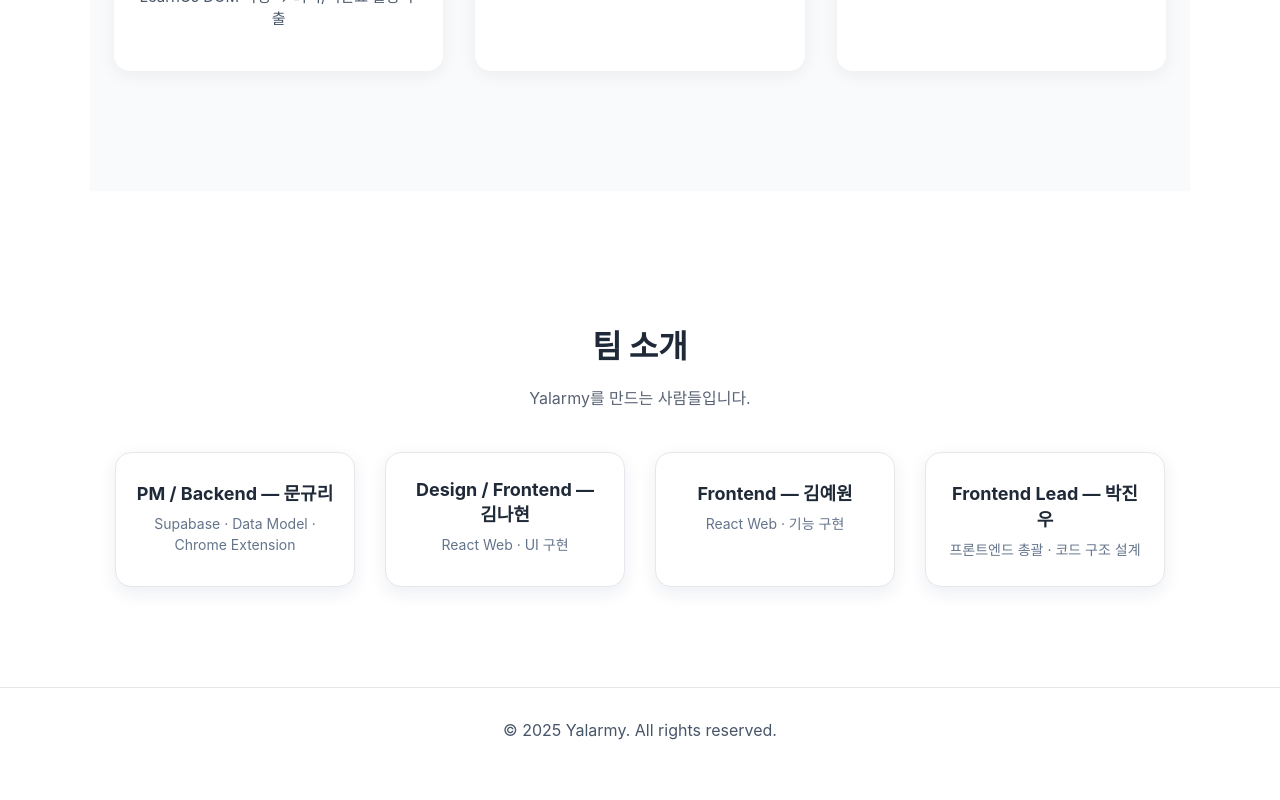
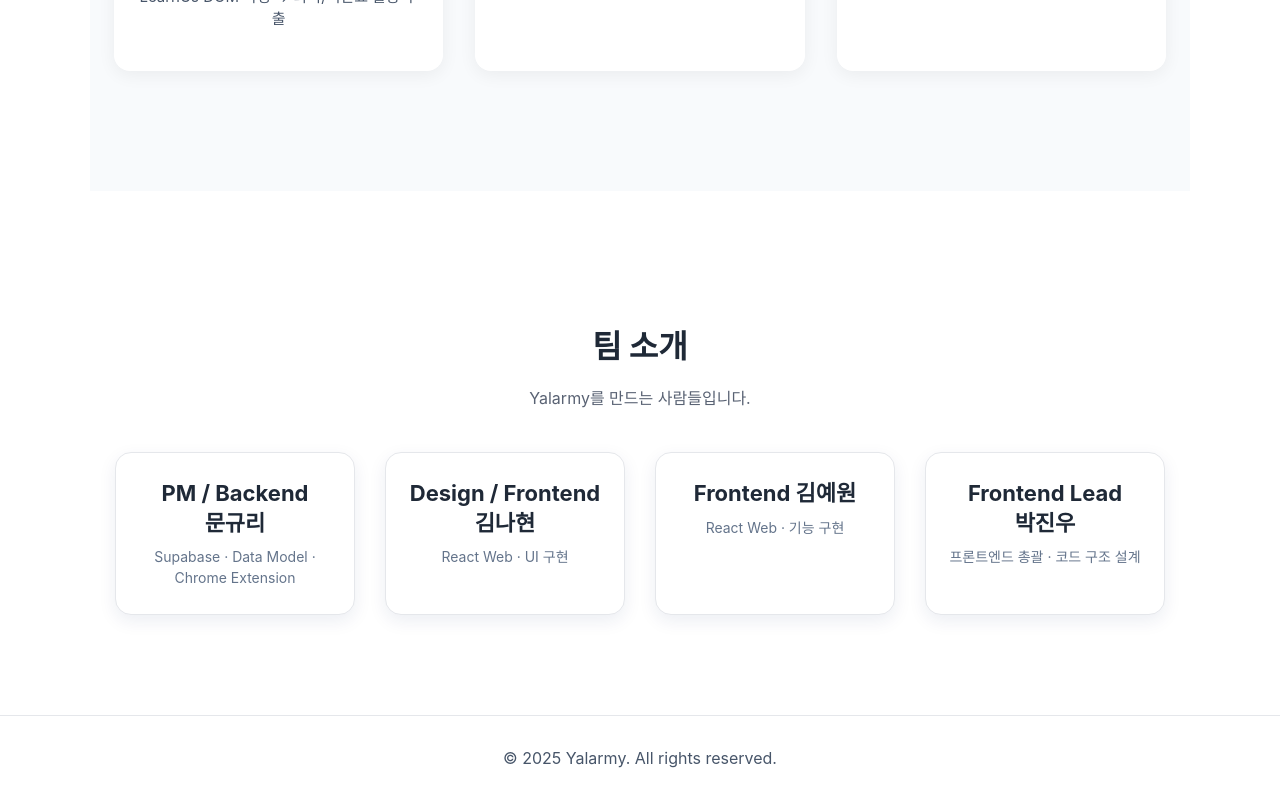
Before and after one commit to Sooobeo/Yalarmy, a React (Create React App) app in the folder yalarmy/: page / in a window 1280 px wide. Shown: the part 3008-3808 px from the top of the page. Before the commit the page ends 3780 px from the top, so only its background shows below. Built offline with nearby package versions, Linux system fonts and the light colour scheme.

Commit message:
이름 두줄

```diff
--- a/yalarmy/src/components/LandingPage.css
+++ b/yalarmy/src/components/LandingPage.css
@@ -358,6 +358,19 @@
   }
 }
 
+.yl-team-card h3 {
+  font-size: 22px;
+  font-weight: 700;
+  text-align: center;
+  white-space: normal;
+  /* 줄바꿈 허용 */
+  word-break: keep-all;
+  /* 단어(이름) 중간에서 안 끊김 */
+  line-height: 1.35;
+  /* 줄 간격 조정 */
+}
+
+
 /* =============== FOOTER =============== */
 .yl-footer {
   text-align: center;
--- a/yalarmy/src/components/LandingPage.js
+++ b/yalarmy/src/components/LandingPage.js
@@ -230,22 +230,22 @@
 
                 <div className="yl-team-grid">
                     <div className="yl-team-card">
-                        <h3>PM / Backend — 문규리</h3>
+                        <h3>PM / Backend 문규리</h3>
                         <p>Supabase · Data Model · Chrome Extension</p>
                     </div>
 
                     <div className="yl-team-card">
-                        <h3>Design / Frontend — 김나현</h3>
+                        <h3>Design / Frontend 김나현</h3>
                         <p>React Web · UI 구현</p>
                     </div>
 
                     <div className="yl-team-card">
-                        <h3>Frontend — 김예원</h3>
+                        <h3>Frontend 김예원</h3>
                         <p>React Web · 기능 구현</p>
                     </div>
 
                     <div className="yl-team-card">
-                        <h3>Frontend Lead — 박진우</h3>
+                        <h3>Frontend Lead 박진우</h3>
                         <p>프론트엔드 총괄 · 코드 구조 설계</p>
                     </div>
                 </div>
```
